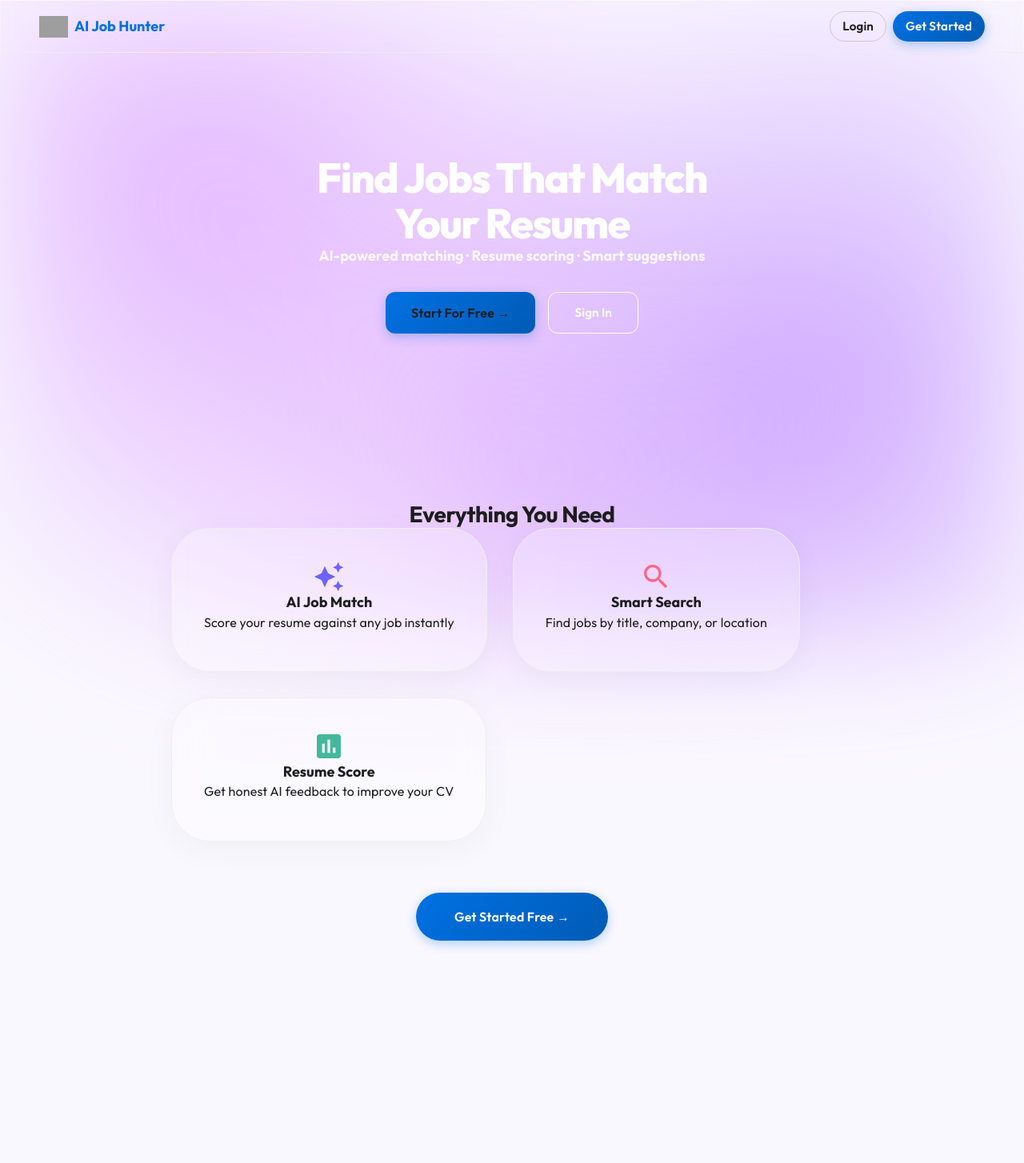
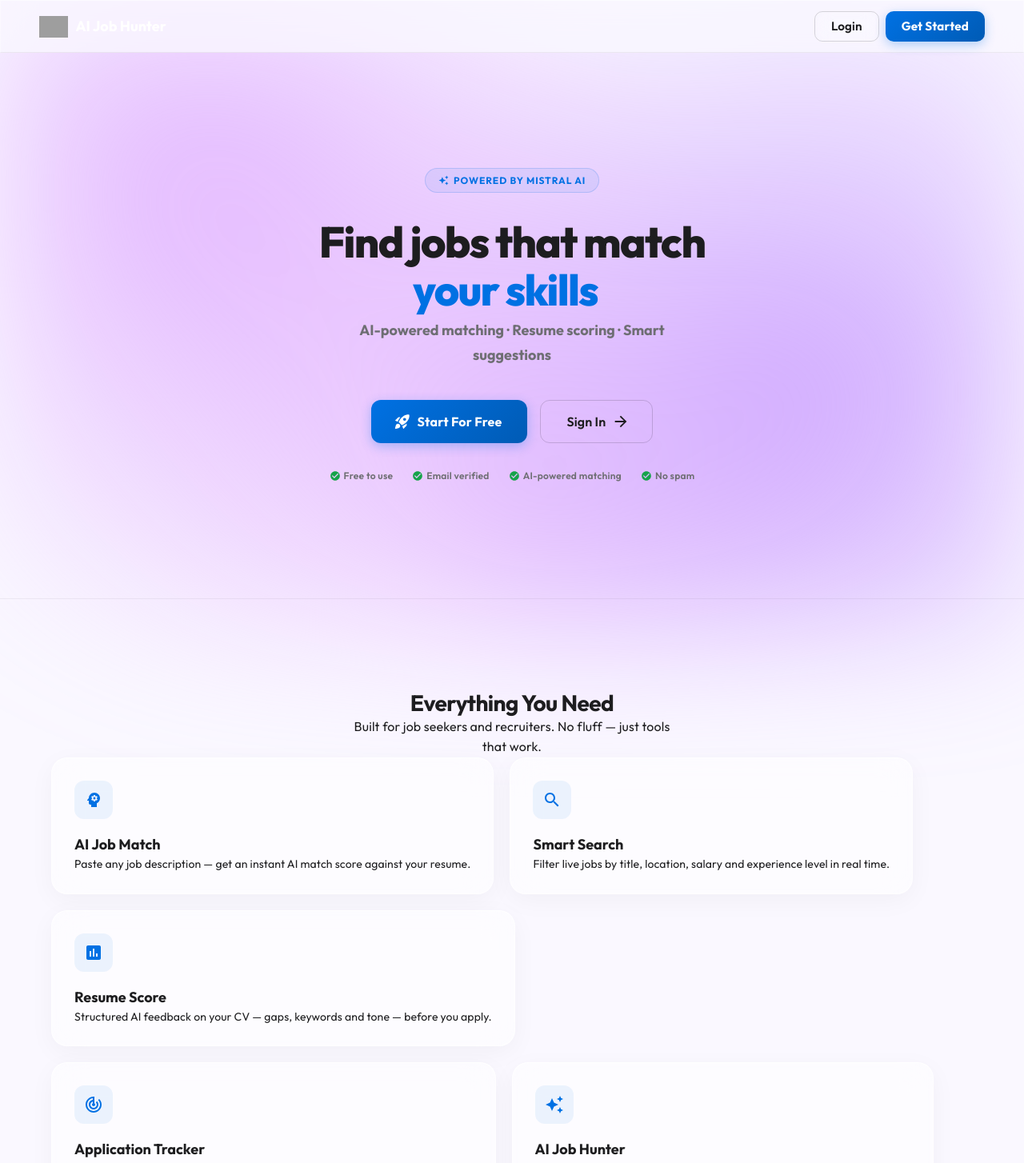
Before and after one commit to AyushGupta203/ai-job-hunter-frontend, a React app: page / in a window 1280 px wide. Shown: the top 1454 px of the page at 80% size. Before the commit the page ends 1256 px from the top, so only its background shows below. Built offline with nearby package versions, Linux system fonts and the light colour scheme; no server answers; grey boxes are pictures that could not be loaded; the HTML template or start-up script is replaced by a standard one.

Commit message:
feat: enhance landing page, fix Login.jsx casing, harden axios config

```diff
--- a/src/App.jsx
+++ b/src/App.jsx
@@ -2,7 +2,7 @@ import { BrowserRouter, Routes, Route, Navigate } from "react-router-dom";
 import { AuthProvider, useAuth } from "./context/AuthContext";
 
 import Landing from "./pages/Landing";
-import Login from "./pages/login";
+import Login from "./pages/Login";
 import Register from "./pages/Register";
 import Home from "./pages/Home";
 import JobDetail from "./pages/JobDetail";
--- a/src/pages/Landing.jsx
+++ b/src/pages/Landing.jsx
@@ -1,126 +1,361 @@
+import { useState, useEffect } from "react";
 import { useNavigate } from "react-router-dom";
 import {
   Box, Button, Container, Typography,
-  Grid, Card, CardContent, AppBar, Toolbar
+  Grid, Card, CardContent, AppBar, Toolbar,
 } from "@mui/material";
+import { useTheme } from "@mui/material/styles";
 import AutoAwesomeIcon from "@mui/icons-material/AutoAwesome";
 import SearchIcon from "@mui/icons-material/Search";
 import AssessmentIcon from "@mui/icons-material/Assessment";
+import TrackChangesIcon from "@mui/icons-material/TrackChanges";
+import PsychologyIcon from "@mui/icons-material/Psychology";
+import WorkspacePremiumIcon from "@mui/icons-material/WorkspacePremium";
+import RocketLaunchIcon from "@mui/icons-material/RocketLaunch";
+import ArrowForwardIcon from "@mui/icons-material/ArrowForward";
+import CheckCircleIcon from "@mui/icons-material/CheckCircle";
+
+/* ── Typing cursor hook ─── */
+const useTyping = (words, speed = 80, pause = 2000) => {
+  const [display, setDisplay] = useState("");
+  const [wi, setWi] = useState(0);
+  const [ci, setCi] = useState(0);
+  const [del, setDel] = useState(false);
+  useEffect(() => {
+    const cur = words[wi];
+    const t = setTimeout(() => {
+      if (!del) {
+        setDisplay(cur.slice(0, ci + 1));
+        if (ci + 1 === cur.length) setTimeout(() => setDel(true), pause);
+        else setCi((c) => c + 1);
+      } else {
+        setDisplay(cur.slice(0, ci - 1));
+        if (ci - 1 === 0) { setDel(false); setWi((w) => (w + 1) % words.length); setCi(0); }
+        else setCi((c) => c - 1);
+      }
+    }, del ? speed / 2 : speed);
+    return () => clearTimeout(t);
+  }, [ci, del, wi, words, speed, pause]);
+  return display;
+};
 
 const FEATURES = [
-  { icon: <AutoAwesomeIcon sx={{ fontSize: 40, color: "#6C63FF" }} />, title: "AI Job Match", desc: "Score your resume against any job instantly" },
-  { icon: <SearchIcon sx={{ fontSize: 40, color: "#FF6584" }} />, title: "Smart Search", desc: "Find jobs by title, company, or location" },
-  { icon: <AssessmentIcon sx={{ fontSize: 40, color: "#43B89C" }} />, title: "Resume Score", desc: "Get honest AI feedback to improve your CV" },
+  {
+    icon: PsychologyIcon,
+    title: "AI Job Match",
+    desc: "Paste any job description — get an instant AI match score against your resume.",
+  },
+  {
+    icon: SearchIcon,
+    title: "Smart Search",
+    desc: "Filter live jobs by title, location, salary and experience level in real time.",
+  },
+  {
+    icon: AssessmentIcon,
+    title: "Resume Score",
+    desc: "Structured AI feedback on your CV — gaps, keywords and tone — before you apply.",
+  },
+  {
+    icon: TrackChangesIcon,
+    title: "Application Tracker",
+    desc: "Track every job you applied to and manage your pipeline without spreadsheets.",
+  },
+  {
+    icon: AutoAwesomeIcon,
+    title: "AI Job Hunter",
+    desc: "Tell the AI your profile. It hunts and ranks best-matched open roles for you.",
+  },
+  {
+    icon: WorkspacePremiumIcon,
+    title: "Recruiter Tools",
+    desc: "Post jobs, view AI-ranked applicants and update hiring status in one dashboard.",
+  },
 ];
 
 const Landing = () => {
   const navigate = useNavigate();
+  const theme = useTheme();
+  const isDark = theme.palette.mode === "dark";
+  const primary = isDark ? "#60a5fa" : "#0071e3";
+  const typed = useTyping(["your resume", "your skills", "your future", "you"]);
+
+  const cardBase = {
+    background: isDark ? "rgba(15,15,25,0.5)" : "rgba(255,255,255,0.55)",
+    backdropFilter: "blur(20px)",
+    WebkitBackdropFilter: "blur(20px)",
+    border: `1px solid ${isDark ? "rgba(255,255,255,0.07)" : "rgba(255,255,255,0.7)"}`,
+    borderTop: `1px solid ${isDark ? "rgba(255,255,255,0.13)" : "rgba(255,255,255,0.9)"}`,
+    borderRadius: "20px",
+    boxShadow: isDark ? "0 8px 32px rgba(0,0,0,0.4)" : "0 8px 32px rgba(0,0,0,0.04)",
+    transition: "transform 0.25s ease, box-shadow 0.25s ease, border-color 0.25s ease",
+  };
 
   return (
     <Box sx={{ minHeight: "100vh", background: "transparent" }}>
 
-      {/* Navbar */}
-      <AppBar position="sticky" elevation={0} sx={{
-        background: "transparent",
-        backdropFilter: "blur(10px)",
-        borderBottom: "1px solid #eee",
-        color: "#333"
-      }}>
+      {/* ── Navbar ── */}
+      <AppBar
+        position="sticky"
+        elevation={0}
+        sx={{
+          background: isDark ? "rgba(7,7,10,0.7)" : "rgba(250,248,255,0.75)",
+          backdropFilter: "blur(20px)",
+          WebkitBackdropFilter: "blur(20px)",
+          borderBottom: `1px solid ${isDark ? "rgba(255,255,255,0.06)" : "rgba(0,0,0,0.06)"}`,
+        }}
+      >
         <Toolbar sx={{ justifyContent: "space-between", px: { xs: 2, md: 6 } }}>
-         <Box sx={{ display: "flex", alignItems: "center", gap: 1 }}>
+          <Box sx={{ display: "flex", alignItems: "center", gap: 1.2 }}>
             <Box
               component="img"
               src="/icons/MainLogo.png"
               alt="AI Job Hunter Logo"
+              onError={(e) => { e.target.style.display = "none"; }}
               sx={{ width: 36, height: 36, objectFit: "contain" }}
             />
-  <Typography variant="h6" fontWeight="bold" color="primary">
+            <Typography variant="h6" fontWeight={800} color="text.primary">
               AI Job Hunter
             </Typography>
           </Box>
+
           <Box sx={{ display: "flex", gap: 1 }}>
-            <Button variant="outlined" onClick={() => navigate("/login")} sx={{ borderRadius: 10 }}>
+            <Button
+              variant="outlined"
+              onClick={() => navigate("/login")}
+              sx={{ borderRadius: "10px", px: 2.5, fontWeight: 600 }}
+            >
               Login
             </Button>
-            <Button variant="contained" onClick={() => navigate("/register")} sx={{ borderRadius: 10 }}>
+            <Button
+              variant="contained"
+              onClick={() => navigate("/register")}
+              sx={{ borderRadius: "10px", px: 2.5, fontWeight: 700 }}
+            >
               Get Started
             </Button>
           </Box>
         </Toolbar>
       </AppBar>
 
-      {/* Hero */}
-      <Box sx={{
-        background: "transparent",
-        py: { xs: 10, md: 16 },
-        textAlign: "center",
-        color: "#fff",
-      }}>
+      {/* ── Hero ── */}
+      <Box sx={{ background: "transparent", py: { xs: 12, md: 18 }, textAlign: "center" }}>
         <Container maxWidth="md">
-          <Typography variant="h2" fontWeight="bold" mb={2} sx={{ fontSize: { xs: 36, md: 52 } }}>
-            Find Jobs That Match
-            <br />Your Resume
+
+          {/* AI badge */}
+          <Box
+            sx={{
+              display: "inline-flex", alignItems: "center", gap: 0.8,
+              px: 2, py: 0.7, borderRadius: "50px", mb: 4,
+              background: isDark ? "rgba(96,165,250,0.1)" : "rgba(0,113,227,0.07)",
+              border: `1px solid ${isDark ? "rgba(96,165,250,0.25)" : "rgba(0,113,227,0.18)"}`,
+              animation: "fadeUp 0.5s ease both",
+              "@keyframes fadeUp": { from: { opacity: 0, transform: "translateY(10px)" }, to: { opacity: 1, transform: "none" } },
+            }}
+          >
+            <AutoAwesomeIcon sx={{ fontSize: 13, color: primary }} />
+            <Typography variant="caption" sx={{ color: primary, fontWeight: 700, letterSpacing: "0.08em" }}>
+              POWERED BY MISTRAL AI
             </Typography>
-          <Typography variant="h6" sx={{ opacity: 0.85, mb: 4 }}>
+          </Box>
+
+          {/* Headline */}
+          <Typography
+            variant="h2"
+            fontWeight={800}
+            mb={1}
+            color="text.primary"
+            sx={{
+              fontSize: { xs: 34, md: 54 },
+              letterSpacing: "-0.03em",
+              lineHeight: 1.1,
+              animation: "fadeUp 0.55s 0.05s ease both",
+            }}
+          >
+            Find jobs that match
+          </Typography>
+          <Typography
+            variant="h2"
+            fontWeight={800}
+            mb={4}
+            sx={{
+              fontSize: { xs: 34, md: 54 },
+              letterSpacing: "-0.03em",
+              lineHeight: 1.1,
+              color: primary,
+              minHeight: { xs: "3rem", md: "4rem" },
+              animation: "fadeUp 0.6s 0.1s ease both",
+            }}
+          >
+            {typed}
+            <Box
+              component="span"
+              sx={{
+                display: "inline-block", ml: "2px",
+                animation: "blink 1s step-end infinite",
+                "@keyframes blink": { "0%,100%": { opacity: 1 }, "50%": { opacity: 0 } },
+              }}
+            >|</Box>
+          </Typography>
+
+          <Typography
+            variant="h6"
+            fontWeight={400}
+            sx={{
+              color: "text.secondary", mb: 5, maxWidth: 480, mx: "auto",
+              fontSize: { xs: 16, md: 18 }, lineHeight: 1.75,
+              animation: "fadeUp 0.65s 0.15s ease both",
+            }}
+          >
             AI-powered matching · Resume scoring · Smart suggestions
           </Typography>
-          <Box sx={{ display: "flex", gap: 2, justifyContent: "center", flexWrap: "wrap" }}>
+
+          {/* CTA buttons */}
+          <Box
+            sx={{
+              display: "flex", gap: 2, justifyContent: "center", flexWrap: "wrap",
+              animation: "fadeUp 0.7s 0.2s ease both",
+            }}
+          >
             <Button
-              variant="contained" size="large"
+              variant="contained"
+              size="large"
+              startIcon={<RocketLaunchIcon />}
               onClick={() => navigate("/register")}
               sx={{
-                bgcolor: "transparent", color: "text.primary",
-                px: 4, py: 1.5, fontSize: 16,
-                "&:hover": { bgcolor: "rgba(0,0,0,0.05)" }
+                px: 4, py: 1.5, fontSize: 16, borderRadius: "12px", fontWeight: 700,
+                "&:hover": { transform: "translateY(-2px)" },
+                transition: "all 0.2s",
               }}
             >
-              Start For Free →
+              Start For Free
             </Button>
             <Button
-              variant="outlined" size="large"
+              variant="outlined"
+              size="large"
+              endIcon={<ArrowForwardIcon />}
               onClick={() => navigate("/login")}
-              sx={{ color: "#fff", borderColor: "#fff", px: 4, py: 1.5 }}
+              sx={{
+                px: 4, py: 1.5, fontSize: 16, borderRadius: "12px", fontWeight: 600,
+                "&:hover": { transform: "translateY(-2px)" },
+                transition: "all 0.2s",
+              }}
             >
               Sign In
             </Button>
           </Box>
+
+          {/* Trust row */}
+          <Box
+            sx={{
+              display: "flex", justifyContent: "center", gap: 3, flexWrap: "wrap", mt: 4,
+              animation: "fadeUp 0.75s 0.25s ease both",
+            }}
+          >
+            {["Free to use", "Email verified", "AI-powered matching", "No spam"].map((t) => (
+              <Box key={t} sx={{ display: "flex", alignItems: "center", gap: 0.5 }}>
+                <CheckCircleIcon sx={{ fontSize: 14, color: isDark ? "#4ade80" : "#16a34a" }} />
+                <Typography variant="caption" sx={{ color: "text.secondary", fontWeight: 600 }}>{t}</Typography>
+              </Box>
+            ))}
+          </Box>
         </Container>
       </Box>
 
-      {/* Features */}
-      <Container maxWidth="md" sx={{ py: 10 }}>
-        <Typography variant="h4" fontWeight="bold" align="center" mb={6}>
+      {/* ── Divider line ── */}
+      <Box sx={{ width: "100%", height: "1px", background: isDark ? "rgba(255,255,255,0.05)" : "rgba(0,0,0,0.05)" }} />
+
+      {/* ── Features ── */}
+      <Container maxWidth="lg" sx={{ py: { xs: 10, md: 14 } }}>
+        <Typography
+          variant="h4"
+          fontWeight={800}
+          align="center"
+          mb={1.5}
+          color="text.primary"
+          sx={{ letterSpacing: "-0.02em" }}
+        >
           Everything You Need
         </Typography>
-        <Grid container spacing={4}>
-          {FEATURES.map(({ icon, title, desc }) => (
-            <Grid item xs={12} md={4} key={title}>
-              <Card elevation={0} sx={{
-                textAlign: "center", p: 3,
-                border: "1px solid #eee", borderRadius: 3,
-                "&:hover": { boxShadow: "0 8px 30px rgba(108,99,255,0.1)", transform: "translateY(-4px)" },
-                transition: "all 0.2s"
-              }}>
-                <CardContent>
-                  <Box mb={2}>{icon}</Box>
-                  <Typography variant="h6" fontWeight="bold" mb={1}>{title}</Typography>
-                  <Typography color="text.secondary">{desc}</Typography>
+        <Typography
+          variant="body1"
+          align="center"
+          color="text.secondary"
+          mb={7}
+          sx={{ maxWidth: 420, mx: "auto" }}
+        >
+          Built for job seekers and recruiters. No fluff — just tools that work.
+        </Typography>
+
+        <Grid container spacing={2.5}>
+          {FEATURES.map(({ icon: Icon, title, desc }) => (
+            <Grid item xs={12} sm={6} md={4} key={title}>
+              <Card
+                elevation={0}
+                sx={{
+                  ...cardBase,
+                  textAlign: "left", height: "100%",
+                  "&:hover": {
+                    transform: "translateY(-6px)",
+                    borderColor: isDark ? "rgba(96,165,250,0.25)" : "rgba(0,113,227,0.2)",
+                    boxShadow: isDark ? "0 20px 50px rgba(0,0,0,0.5)" : "0 20px 50px rgba(0,113,227,0.08)",
+                  },
+                }}
+              >
+                <CardContent sx={{ p: 3.5 }}>
+                  <Box
+                    sx={{
+                      width: 48, height: 48, borderRadius: "12px", mb: 2.5,
+                      display: "flex", alignItems: "center", justifyContent: "center",
+                      background: isDark ? "rgba(96,165,250,0.1)" : "rgba(0,113,227,0.07)",
+                    }}
+                  >
+                    <Icon sx={{ fontSize: 24, color: primary }} />
+                  </Box>
+                  <Typography variant="h6" fontWeight={700} mb={1} color="text.primary">
+                    {title}
+                  </Typography>
+                  <Typography variant="body2" color="text.secondary" sx={{ lineHeight: 1.75 }}>
+                    {desc}
+                  </Typography>
                 </CardContent>
               </Card>
             </Grid>
           ))}
         </Grid>
 
+        {/* Bottom CTA */}
         <Box sx={{ textAlign: "center", mt: 8 }}>
           <Button
-            variant="contained" size="large"
+            variant="contained"
+            size="large"
             onClick={() => navigate("/register")}
-            sx={{ px: 6, py: 2, fontSize: 16, borderRadius: 10 }}
+            startIcon={<RocketLaunchIcon />}
+            sx={{
+              px: 5, py: 1.8, fontSize: 16, borderRadius: "12px", fontWeight: 700,
+              "&:hover": { transform: "translateY(-2px)" },
+              transition: "all 0.2s",
+            }}
           >
-            Get Started Free →
+            Get Started Free
           </Button>
+          <Typography variant="body2" color="text.secondary" mt={1.5}>
+            Free account · No credit card required
+          </Typography>
         </Box>
       </Container>
+
+      {/* ── Footer ── */}
+      <Box
+        sx={{
+          py: 3,
+          borderTop: `1px solid ${isDark ? "rgba(255,255,255,0.05)" : "rgba(0,0,0,0.05)"}`,
+          textAlign: "center",
+        }}
+      >
+        <Typography variant="caption" color="text.secondary">
+          © 2026 AI Job Hunter · Built with Mistral AI
+        </Typography>
+      </Box>
     </Box>
   );
 };
```
Also changed, not shown: src/api/axios.js (+26 -1 lines). Lines whose indentation alone changed are shown as unchanged.
